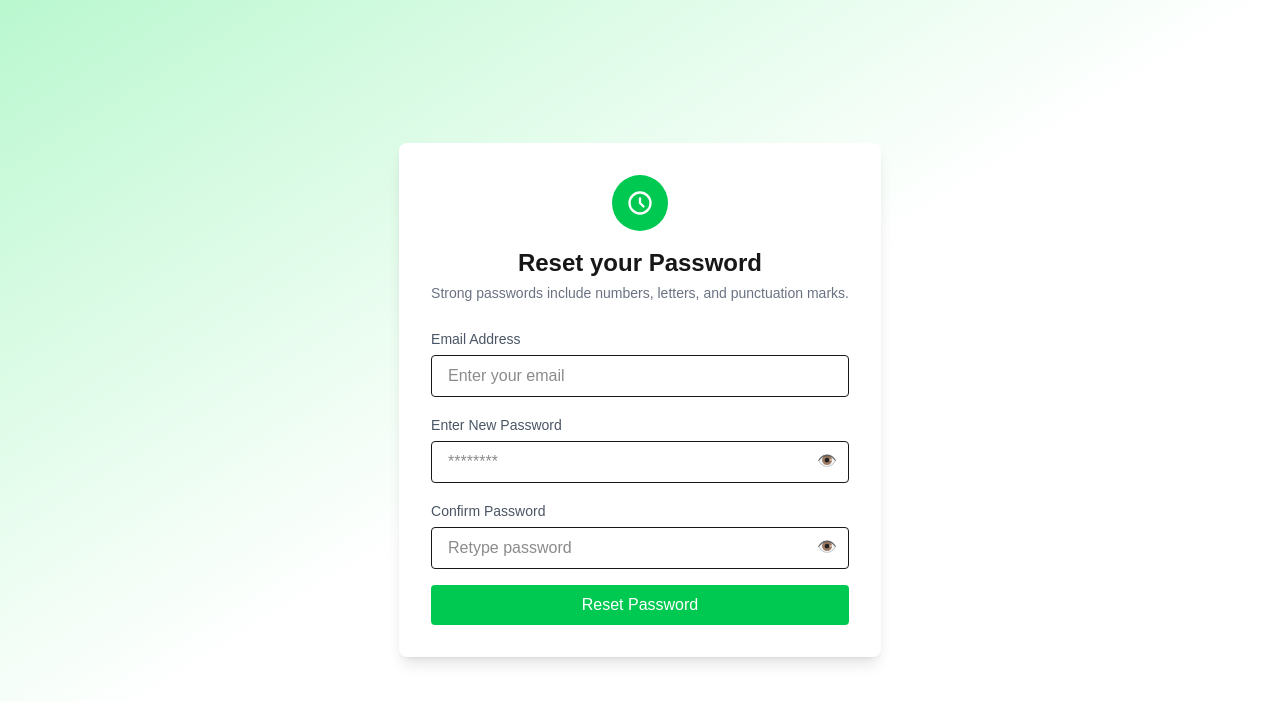
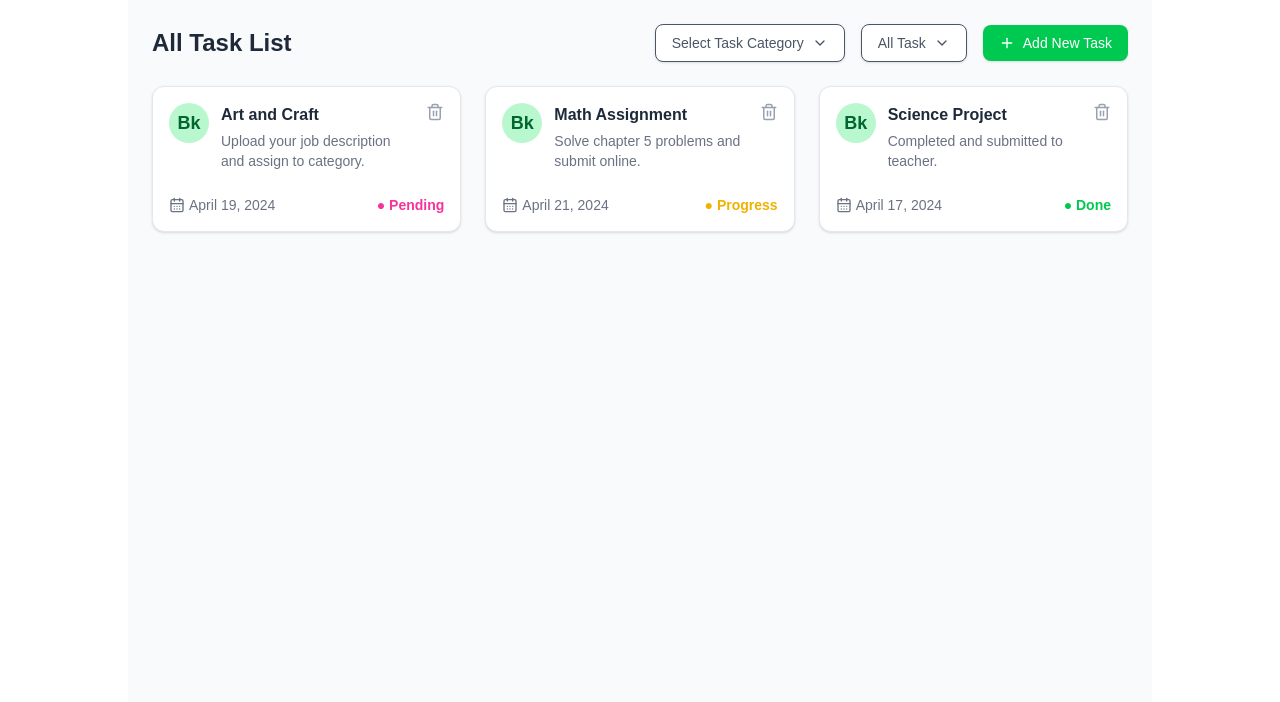
Before and after one commit to siam114/task-assesment, a Next.js app in the folder frontend/: page / in a window 1280 px wide. Shown: the top 702 px of the page. Built offline with nearby package versions, Linux system fonts and the light colour scheme.

Commit message:
design taskcard

```diff
--- a/frontend/src/app/page.tsx
+++ b/frontend/src/app/page.tsx
@@ -1,3 +1,4 @@
+import TaskCard from "@/components/TaskCard";
 import LoginPage from "./pages/login";
 import ResetDesign from "./pages/resetdesign";
 import SignUpPage from "./pages/signup";
@@ -7,7 +8,8 @@ export default function Home() {
    <div>
      {/* <LoginPage/> */}
      {/* <SignUpPage/> */}
-     <ResetDesign/>
+     {/* <ResetDesign/> */}
+     <TaskCard/>
    </div>
   );
 }
--- /dev/null
+++ b/frontend/src/components/TaskCard.tsx
@@ -0,0 +1,94 @@
+import { Trash2, CalendarDays, ChevronDown, Plus } from "lucide-react";
+
+const TaskCard = ({ title, description, date, status }) => {
+  // Set color based on status
+  const statusColors = {
+    Done: "text-green-500",
+    Progress: "text-yellow-500",
+    Pending: "text-pink-500",
+  };
+
+  return (
+    <div className="bg-white border border-gray-200 p-4 rounded-xl shadow-sm w-full max-w-sm">
+      {/* Header: Icon and Title */}
+      <div className="flex items-start gap-3">
+        {/* Left Icon */}
+        <div className="w-10 h-10 bg-green-200 rounded-full flex items-center justify-center text-green-800 font-bold text-lg">
+          Bk
+        </div>
+
+        {/* Title and Description */}
+        <div className="flex-1">
+          <h3 className="text-md font-semibold text-gray-800">{title}</h3>
+          <p className="text-sm text-gray-500 mt-1">{description}</p>
+        </div>
+
+        {/* Delete Icon */}
+        <button className="text-gray-400 hover:text-red-500">
+          <Trash2 size={18} />
+        </button>
+      </div>
+
+      {/* Footer */}
+      <div className="flex items-center justify-between mt-6">
+        <div className="flex items-center gap-1 text-sm text-gray-500">
+          <CalendarDays size={16} />
+          <span>{date}</span>
+        </div>
+        <span className={`text-sm font-semibold ${statusColors[status]}`}>
+          ● {status}
+        </span>
+      </div>
+    </div>
+  );
+};
+
+const TaskSection = () => {
+  return (
+    <div className="max-w-5xl mx-auto p-6 bg-gray-50 min-h-screen">
+      {/* Top Bar */}
+      <div className="flex flex-col md:flex-row items-start md:items-center justify-between mb-6 gap-4">
+        <h2 className="text-2xl font-semibold text-gray-800">All Task List</h2>
+
+        <div className="flex flex-wrap items-center gap-4">
+          <button className="flex items-center px-4 py-2 border rounded-lg text-gray-600 text-sm bg-white shadow-sm hover:border-gray-400">
+            Select Task Category <ChevronDown className="w-4 h-4 ml-2" />
+          </button>
+
+          <button className="flex items-center px-4 py-2 border rounded-lg text-gray-600 text-sm bg-white shadow-sm hover:border-gray-400">
+            All Task <ChevronDown className="w-4 h-4 ml-2" />
+          </button>
+
+          <button className="flex items-center gap-2 bg-green-500 text-white px-4 py-2 rounded-lg hover:bg-green-600 text-sm shadow">
+            <Plus className="w-4 h-4" />
+            Add New Task
+          </button>
+        </div>
+      </div>
+
+      {/* Task Cards Grid */}
+      <div className="grid gap-6 grid-cols-1 md:grid-cols-3">
+        <TaskCard
+          title="Art and Craft"
+          description="Upload your job description and assign to category."
+          date="April 19, 2024"
+          status="Pending"
+        />
+        <TaskCard
+          title="Math Assignment"
+          description="Solve chapter 5 problems and submit online."
+          date="April 21, 2024"
+          status="Progress"
+        />
+        <TaskCard
+          title="Science Project"
+          description="Completed and submitted to teacher."
+          date="April 17, 2024"
+          status="Done"
+        />
+      </div>
+    </div>
+  );
+};
+
+export default TaskSection;
```
